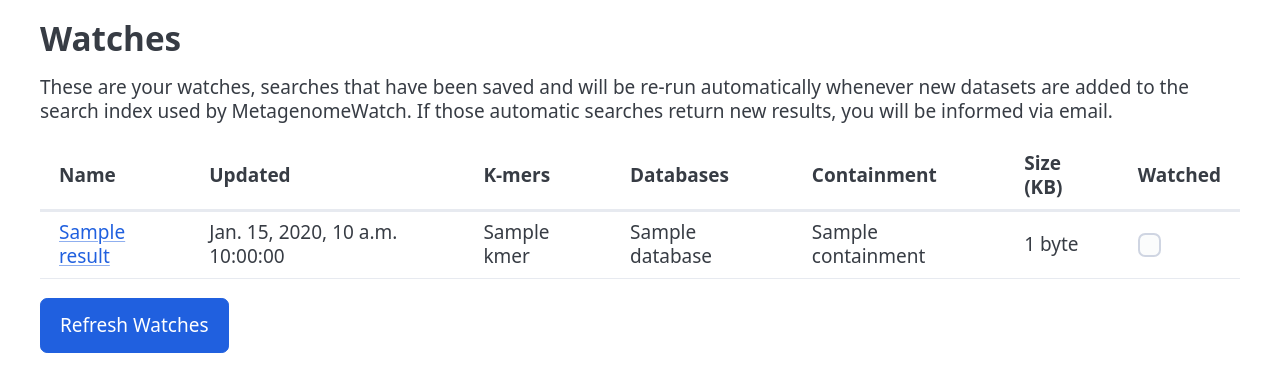
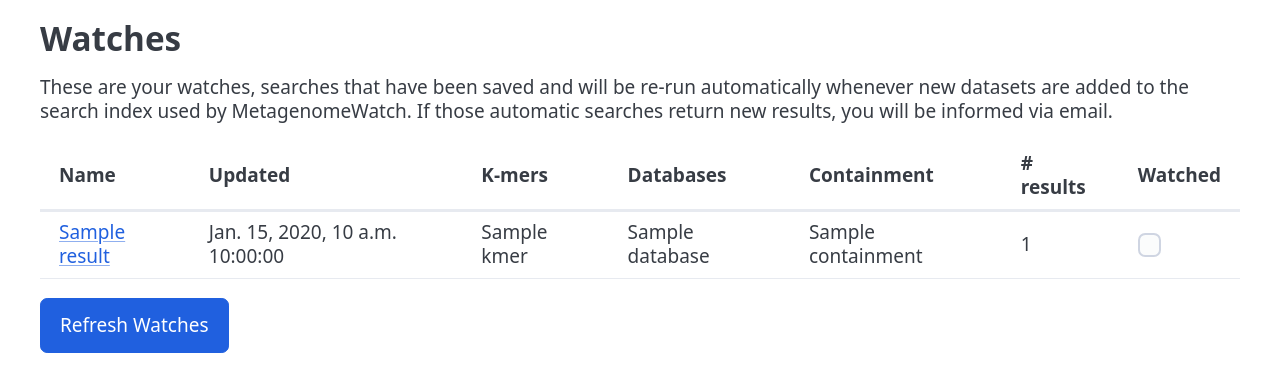
Before and after one commit to rki-mf1/mgwatch, a Django app: template mgw_api/templates/mgw_api/list_watches.html in a window 1280 px wide. Shown: the part 100-492 px from the top of the page. Run offline with Django 5.2, Linux system fonts and the light colour scheme; the template is opened without the code that fills it: most values are stand-ins (such as "Sample title", 1, 10 or a date in 2020).

Commit message:
Store number of search results rather than the file size of the results file.

```diff
--- a/mgw_api/models.py
+++ b/mgw_api/models.py
@@ -125,7 +125,7 @@
     name = models.CharField(max_length=100)
     signature = models.ForeignKey(Signature, on_delete=models.CASCADE)
     file = models.FileField(upload_to=user_directory_path, blank=True)
-    size = models.IntegerField(default=0)
+    num_results = models.PositiveIntegerField(default=0)
     kmer = models.JSONField(default=list)
     database = models.JSONField(default=list)
     containment = models.FloatField(default=0.10)
--- a/mgw_api/templates/mgw_api/list_result.html
+++ b/mgw_api/templates/mgw_api/list_result.html
@@ -35,7 +35,7 @@
                             <th>K-mers</th>
                             <th>Databases</th>
                             <th>Containment</th>
-                            <th>Size (KB)</th>
+                            <th># results</th>
                             <th>Is watched?</th>
                             <th>Delete</th>
                         </tr>
@@ -49,7 +49,7 @@
                                 <td>{{ result.kmer }}</td>
                                 <td>{{ result.database }}</td>
                                 <td>{{ result.containment }}</td>
-                                <td>{{ result.size|filesizeformat }}</td>
+                                <td>{{ result.num_results }}</td>
                                 <td>
                                     <form id="watch-form-{{ result.pk }}"
                                           method="post"
--- a/mgw_api/templates/mgw_api/list_watches.html
+++ b/mgw_api/templates/mgw_api/list_watches.html
@@ -18,7 +18,7 @@
                         <th>K-mers</th>
                         <th>Databases</th>
                         <th>Containment</th>
-                        <th>Size (KB)</th>
+                        <th># results</th>
                         <th>Watched</th>
                     </tr>
                 </thead>
@@ -32,7 +32,7 @@
                             <td>{{ result.kmer }}</td>
                             <td>{{ result.database }}</td>
                             <td>{{ result.containment }}</td>
-                            <td>{{ result.size|filesizeformat }}</td>
+                            <td>{{ result.num_results }}</td>
                             <td>
                                 <form id="watch-form-{{ result.pk }}"
                                       method="post"
--- a/mgw_api/views.py
+++ b/mgw_api/views.py
@@ -349,7 +349,7 @@
         result = get_object_or_404(Result, pk=pk, user=request.user)
         watch_form = WatchForm(instance=result)
         # Immediately stop if the search result set is empty
-        if result.size == 0:
+        if result.num_results == 0:
             return render(
                 request,
                 "mgw_api/result_table.html",
```
Also changed, not shown: mgw_api/management/commands/create_search.py (+7 -6 lines), mgw_api/migrations/0032_remove_result_size_result_num_results.py (added), 1 other file.
